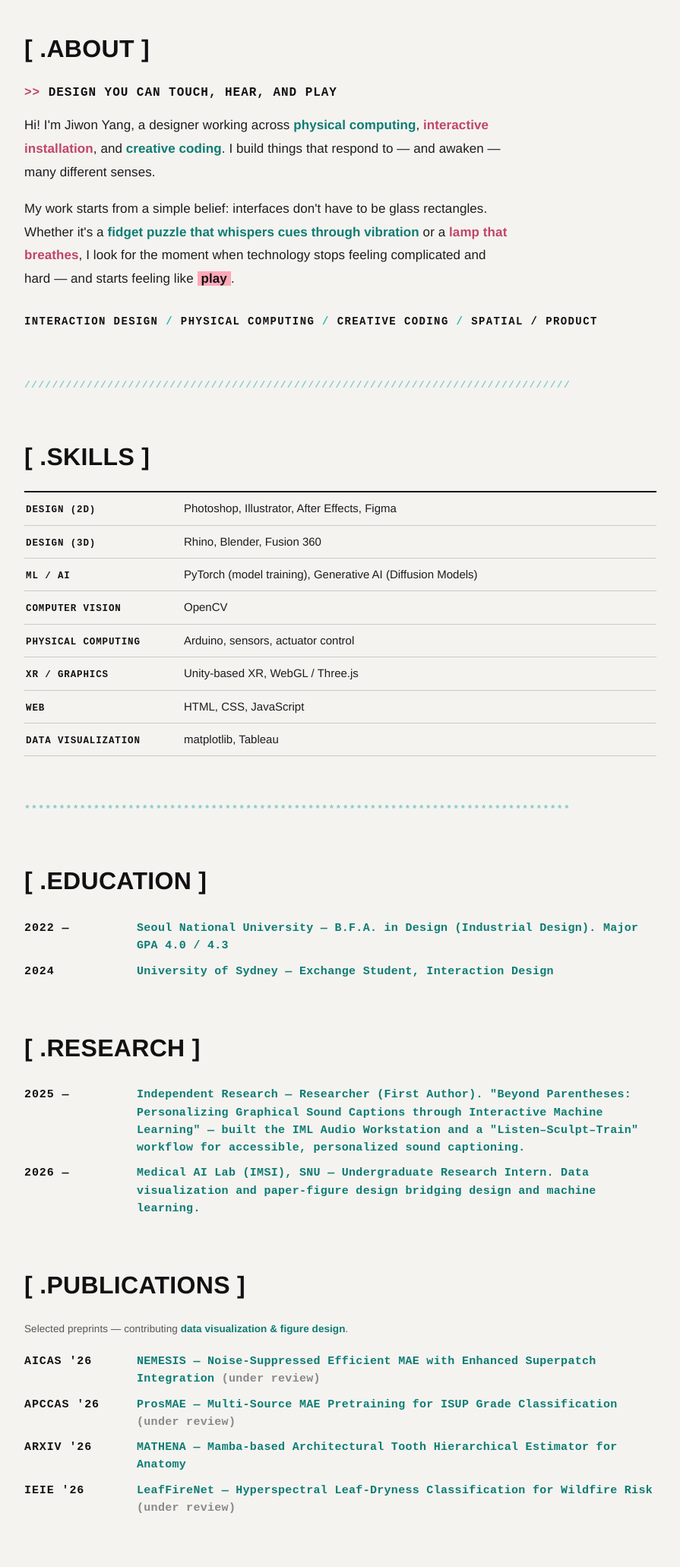
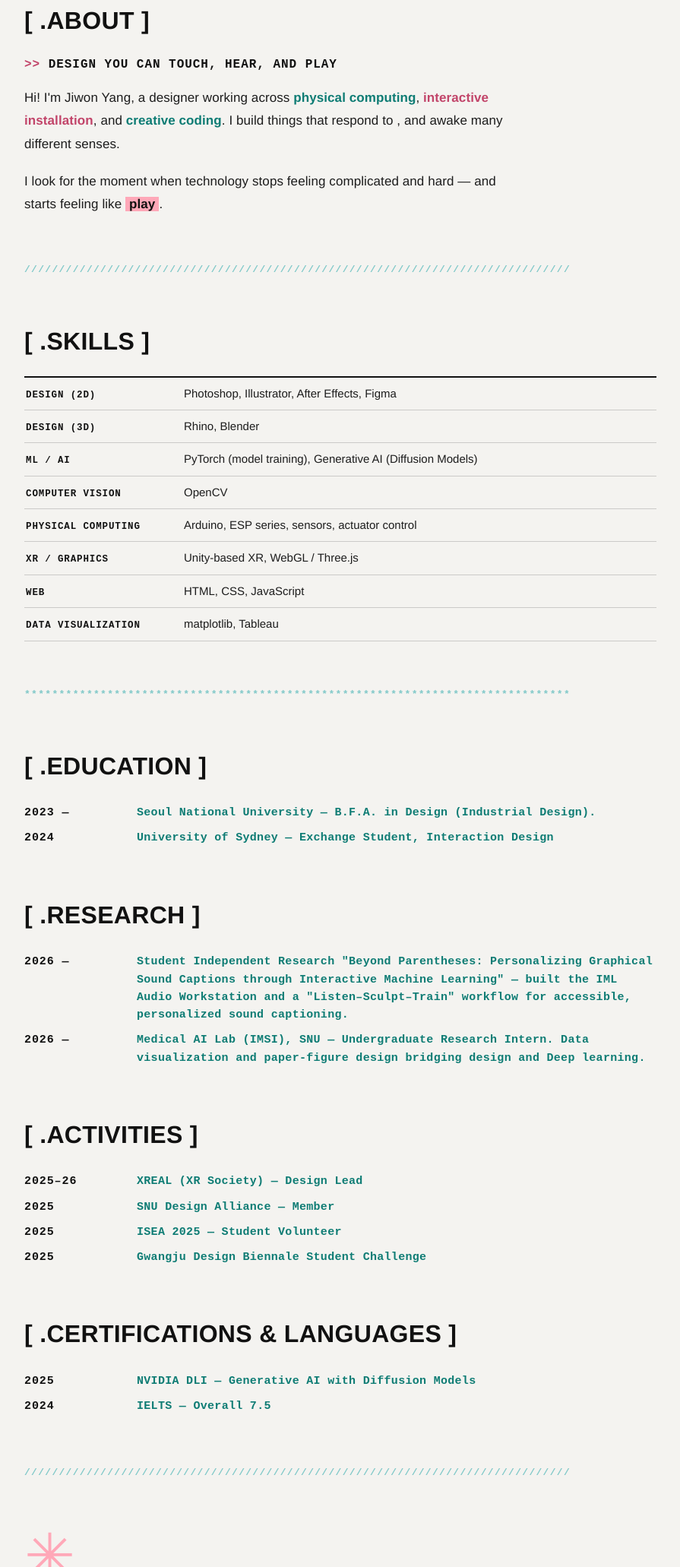
Before and after one commit to jwyang29/Jiwon-Yang, a website: page public/projects/about.html in a window 1280 px wide. Shown: the part 738-2800 px from the top of the page at 76% size, without its empty margins (192-1087 px from the left). Drawn offline with Linux system fonts and the light colour scheme; a web font is replaced by a local one.

Commit message:
Update about.html

```diff
--- a/public/projects/about.html
+++ b/public/projects/about.html
@@ -18,10 +18,9 @@
 <main>
 <div class="hero-grid">
 <div>
-<p class="hero-tag" data-i18n="about.tag">Interaction Designer · Seoul</p>
 <h1 class="hero-title">Jiwon Yang <span class="title-alt">( ABOUT ME )</span></h1>
 <div class="hero-intro-wrap">
-<span class="hero-intro" data-i18n="about.intro">I turn sound, touch, and light into playful experiences — designing interactions people feel with their whole body, not just their eyes.</span>
+<span class="hero-intro" data-i18n="about.intro">I turn sound, touch, and light into playful experiences. I design interactions people feel with their whole body, not just their eyes.</span>
 </div>
 <div class="meta-block">
 <span class="meta-heading">Meta</span>
@@ -46,13 +45,8 @@
 <div class="section">
 <div class="section-bracket">[ .About ]</div>
 <h2 data-i18n="about.h2.1">Design You Can Touch, Hear, and Play</h2>
-<p data-i18n="about.p.1">Hi! I'm Jiwon Yang, a designer working across <span class="hl-blue">physical computing</span>, <span class="hl-pink">interactive installation</span>, and <span class="hl-teal">creative coding</span>. I build things that respond to — and awaken — many different senses.</p>
-<p data-i18n="about.p.2">My work starts from a simple belief: interfaces don't have to be glass rectangles. Whether it's a <span class="hl-blue">fidget puzzle that whispers cues through vibration</span> or a <span class="hl-pink">lamp that breathes</span>, I look for the moment when technology stops feeling complicated and hard — and starts feeling like <span class="hl-mark">play</span>.</p>
-<div class="tags">
-<span class="tag">Interaction Design</span>
-<span class="tag">Physical Computing</span>
-<span class="tag">Creative Coding</span>
-<span class="tag">Spatial / Product</span>
+<p data-i18n="about.p.1">Hi! I'm Jiwon Yang, a designer working across <span class="hl-blue">physical computing</span>, <span class="hl-pink">interactive installation</span>, and <span class="hl-teal">creative coding</span>. I build things that respond to , and awake many different senses.</p>
+<p data-i18n="about.p.2"> I look for the moment when technology stops feeling complicated and hard — and starts feeling like <span class="hl-mark">play</span>.</p>
 </div>
 </div>
 <div class="div-slash"></div>
@@ -60,10 +54,10 @@
 <div class="section-bracket">[ .Skills ]</div>
 <div class="skills-table">
 <div class="skills-row"><label>Design (2D)</label><span>Photoshop, Illustrator, After Effects, Figma</span></div>
-<div class="skills-row"><label>Design (3D)</label><span>Rhino, Blender, Fusion 360</span></div>
+<div class="skills-row"><label>Design (3D)</label><span>Rhino, Blender</span></div>
 <div class="skills-row"><label>ML / AI</label><span>PyTorch (model training), Generative AI (Diffusion Models)</span></div>
 <div class="skills-row"><label>Computer Vision</label><span>OpenCV</span></div>
-<div class="skills-row"><label>Physical Computing</label><span>Arduino, sensors, actuator control</span></div>
+<div class="skills-row"><label>Physical Computing</label><span>Arduino, ESP series, sensors, actuator control</span></div>
 <div class="skills-row"><label>XR / Graphics</label><span>Unity-based XR, WebGL / Three.js</span></div>
 <div class="skills-row"><label>Web</label><span>HTML, CSS, JavaScript</span></div>
 <div class="skills-row"><label>Data Visualization</label><span>matplotlib, Tableau</span></div>
@@ -73,40 +67,24 @@
 <div class="section">
 <div class="section-bracket">[ .Education ]</div>
 <div class="meta-rows">
-<div class="row"><label>2022 —</label><span>Seoul National University — B.F.A. in Design (Industrial Design). <span class="hl-blue">Major GPA 4.0 / 4.3</span></span></div>
+<div class="row"><label>2023 —</label><span>Seoul National University — B.F.A. in Design (Industrial Design). </span></div>
 <div class="row"><label>2024</label><span>University of Sydney — Exchange Student, Interaction Design</span></div>
 </div>
 </div>
 <div class="section">
 <div class="section-bracket">[ .Research ]</div>
 <div class="meta-rows">
-<div class="row"><label>2025 —</label><span><b>Independent Research — Researcher (First Author).</b> <span class="hl-pink">"Beyond Parentheses: Personalizing Graphical Sound Captions through Interactive Machine Learning"</span> — built the IML Audio Workstation and a "Listen–Sculpt–Train" workflow for accessible, personalized sound captioning.</span></div>
-<div class="row"><label>2026 —</label><span><b>Medical AI Lab (IMSI), SNU — Undergraduate Research Intern.</b> Data visualization and paper-figure design bridging design and machine learning.</span></div>
-</div>
-</div>
-<div class="section">
-<div class="section-bracket">[ .Publications ]</div>
-<p style="font-size:13.5px;color:#555;margin-bottom:14px;">Selected preprints — contributing <span class="hl-teal">data visualization &amp; figure design</span>.</p>
-<div class="meta-rows">
-<div class="row"><label>AICAS '26</label><span><b>NEMESIS</b> — Noise-Suppressed Efficient MAE with Enhanced Superpatch Integration <span style="color:#888;">(under review)</span></span></div>
-<div class="row"><label>APCCAS '26</label><span><b>ProsMAE</b> — Multi-Source MAE Pretraining for ISUP Grade Classification <span style="color:#888;">(under review)</span></span></div>
-<div class="row"><label>arXiv '26</label><span><b>MATHENA</b> — Mamba-based Architectural Tooth Hierarchical Estimator for Anatomy</span></div>
-<div class="row"><label>IEIE '26</label><span><b>LeafFireNet</b> — Hyperspectral Leaf-Dryness Classification for Wildfire Risk <span style="color:#888;">(under review)</span></span></div>
-</div>
-</div>
-<div class="section">
-<div class="section-bracket">[ .Exhibitions ]</div>
-<div class="meta-rows">
-<div class="row"><label>2026</label><span><b>Playground: A Line Between Us</b> — SIGGRAPH Asia 2026 Art Gallery <span style="color:#888;">(under review)</span></span></div>
+<div class="row"><label>2026 —</label><span><b> Student Independent Research </b> <span class="hl-pink">"Beyond Parentheses: Personalizing Graphical Sound Captions through Interactive Machine Learning"</span> — built the IML Audio Workstation and a "Listen–Sculpt–Train" workflow for accessible, personalized sound captioning.</span></div>
+<div class="row"><label>2026 —</label><span><b>Medical AI Lab (IMSI), SNU — Undergraduate Research Intern.</b> Data visualization and paper-figure design bridging design and Deep learning.</span></div>
 </div>
 </div>
 <div class="section">
 <div class="section-bracket">[ .Activities ]</div>
 <div class="meta-rows">
-<div class="row"><label>2025–26</label><span>XREAL (XR Society), SNU — <b>Design Lead</b></span></div>
+<div class="row"><label>2025–26</label><span>XREAL (XR Society) — <b>Design Lead</b></span></div>
 <div class="row"><label>2025</label><span>SNU Design Alliance — Member </span></div>
 <div class="row"><label>2025</label><span>ISEA 2025 — Student Volunteer</span></div>
-<div class="row"><label>2025</label><span>Gwangju Design Biennale Challenge</span></div>
+<div class="row"><label>2025</label><span>Gwangju Design Biennale Student Challenge</span></div>
 </div>
 </div>
 <div class="section">
```
